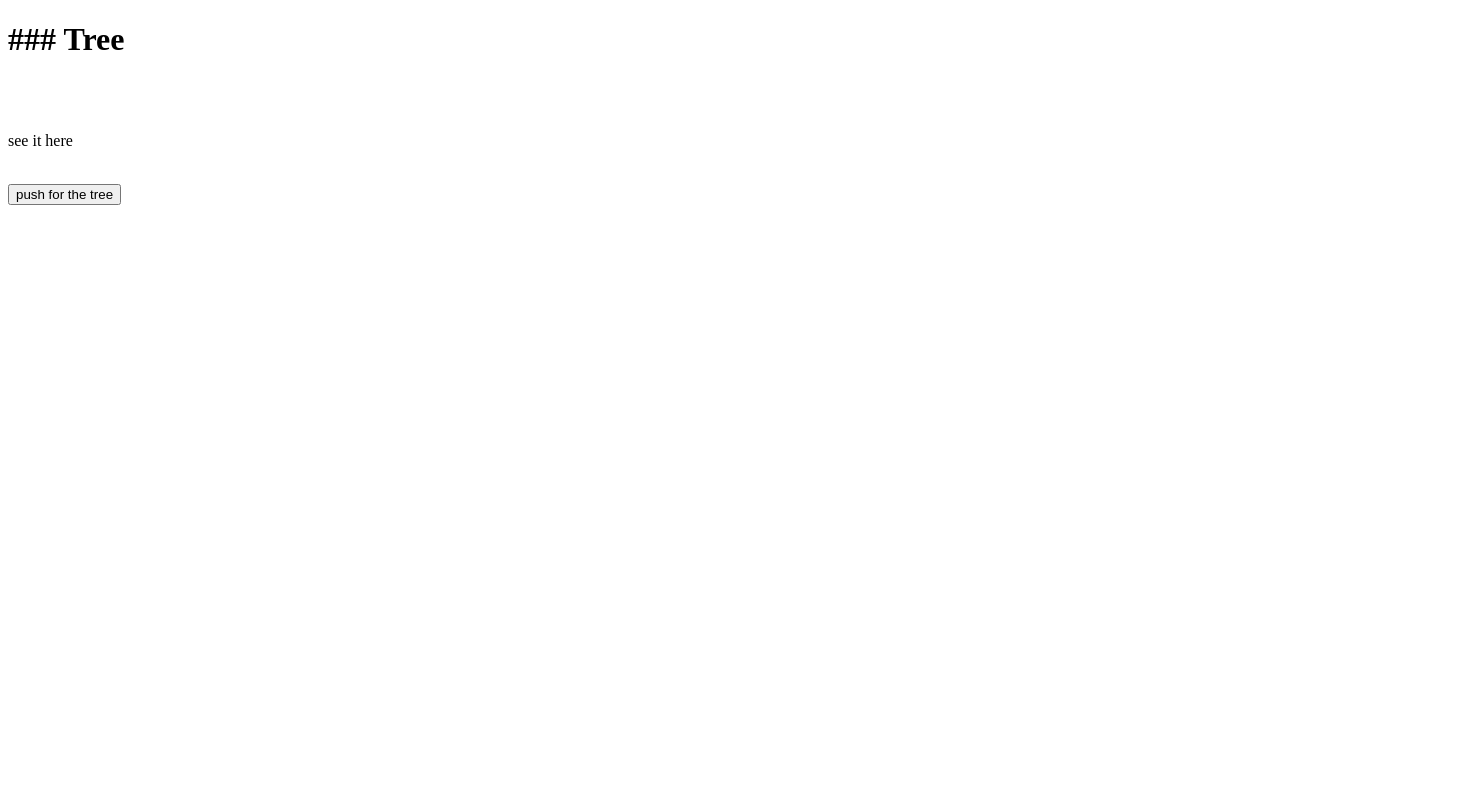
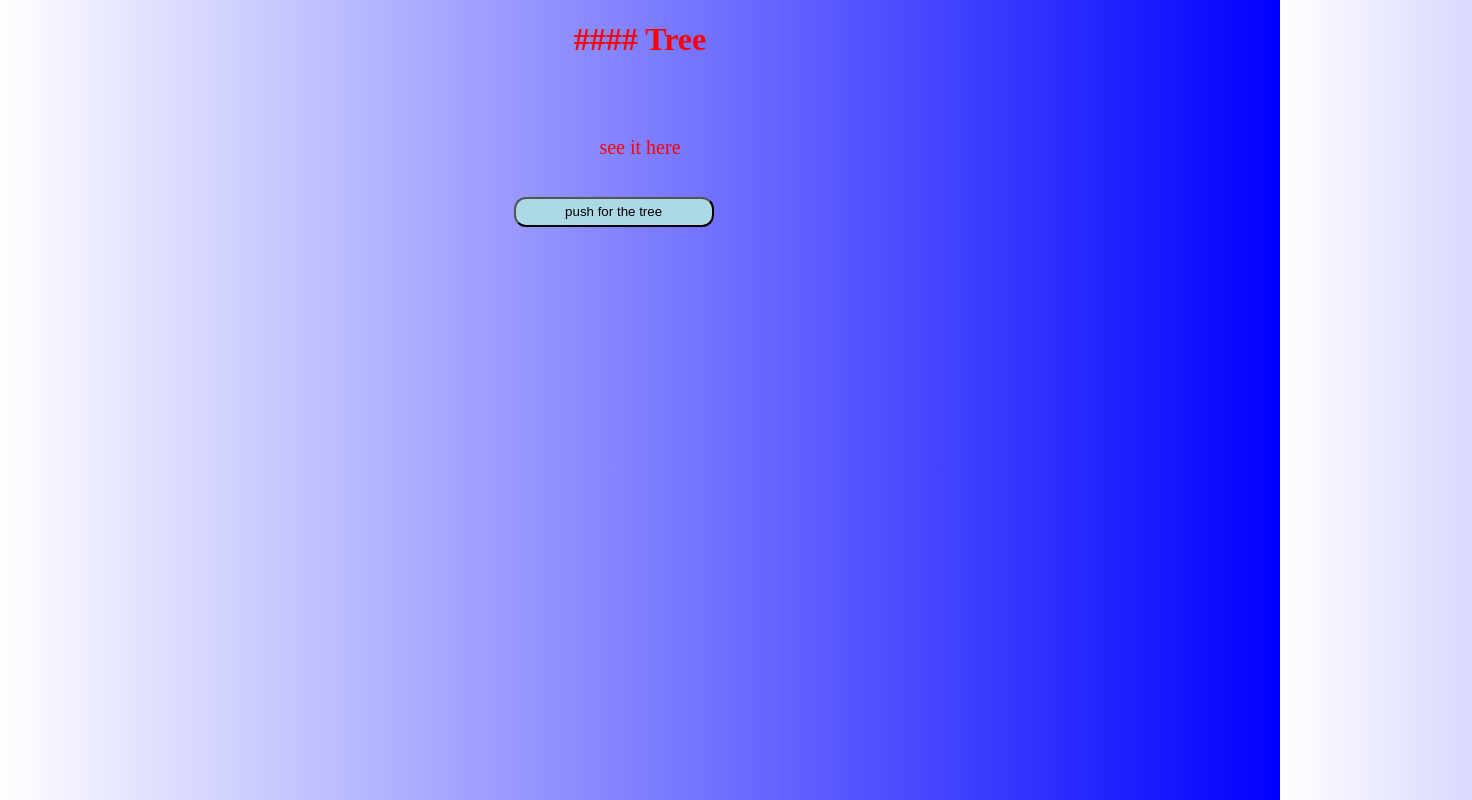
Before and after one commit to Brew906/Tree-on-page, a plain HTML site: page index.html in a window 1280 px wide. Shown: the whole page, 1472 px wide, since content can reach past the window. Drawn offline with Linux system fonts and the light colour scheme.

Commit message:
added code to style.css file,linked to index.html page

```diff
--- a/index.html
+++ b/index.html
@@ -6,12 +6,13 @@ micbrewe@uat.edu-->
 <html>
 <head>
     <script src="code.js"></script>
+    <link href="style.css" rel="stylesheet" type="text/css" />
     <title>
         ### tree
     </title>
 </head>
 <body>
-    <h1>### Tree</h1>
+    <h1>#### Tree</h1>
     <br>
     <br>
     <p id="line0"> see it here</p>
@@ -26,7 +27,7 @@ micbrewe@uat.edu-->
 
 
     <br>
-    <button onclick="tree()">push for the tree</button>
+    <button class="lgbutton" onclick="tree()">push for the tree</button>
 
 </body>
 </html>
--- a/style.css
+++ b/style.css
@@ -0,0 +1,21 @@
+body {
+    background-color: green;
+    background-image: linear-gradient(90deg,white 0%,blue 100%);
+}
+h1 {
+    color: red;
+    text-align: center;
+}
+p{
+    color: red;
+    text-align: center;
+    font-size: 20px;
+}
+.lgbutton {
+    background-color: white;
+    width: 200px;
+    height: 30px;
+    border-radius: 12px;
+    background-color: lightblue;
+    margin-left:40%; margin-right:60%;
+}
```
